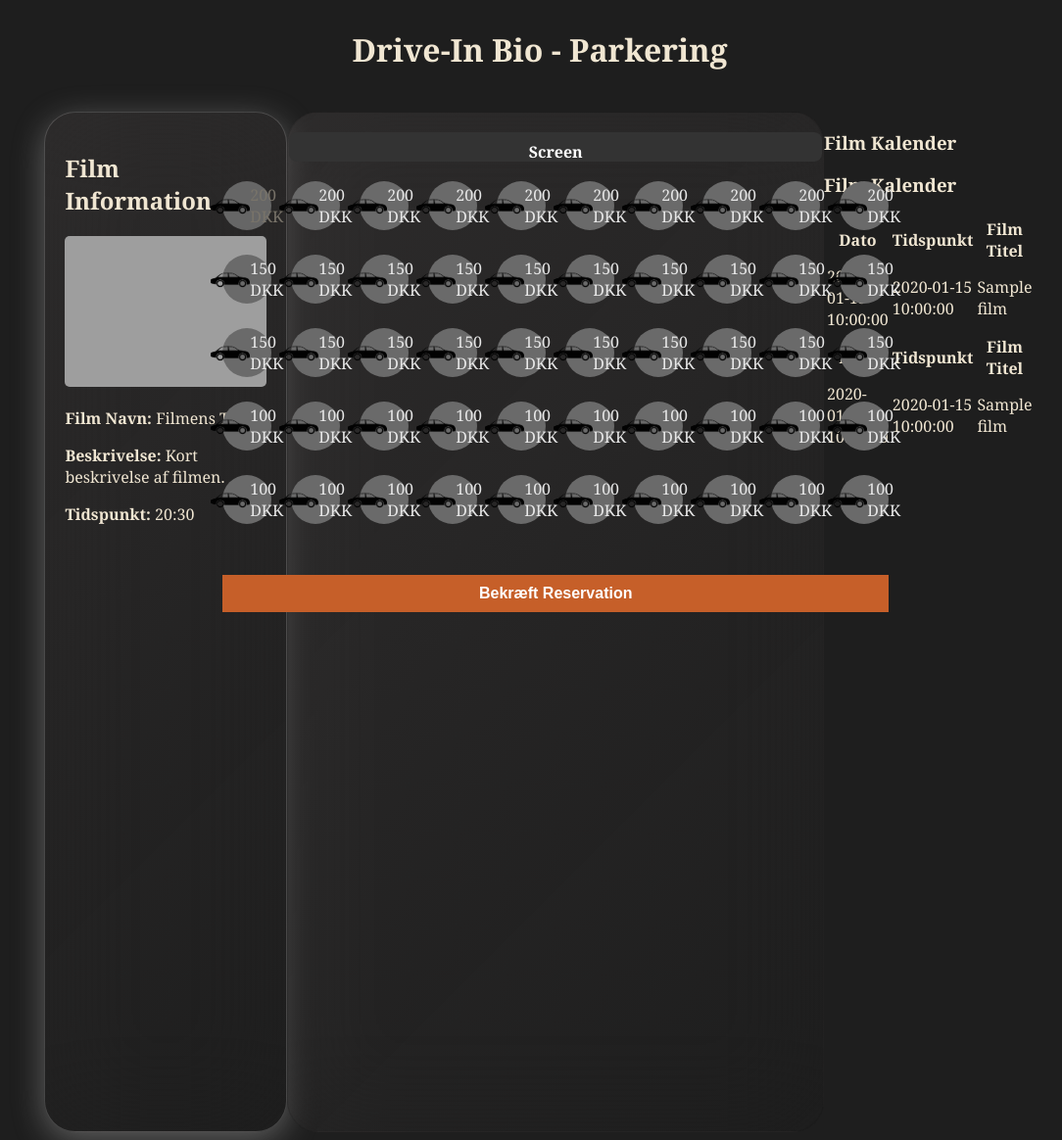
After one commit to Missjessen/Exam-1sem-bio, a PHP site: page /spots/spots.php in a window 1280 px wide. The commit adds this page. Shown: the whole page at 98% size, without its empty margins (89-1173 px from the left). Run offline with PHP 8.4, Linux system fonts and the light colour scheme; tables that the repository leaves empty or names only in its code hold one stand-in row (values such as "Sample post"); grey boxes are pictures that could not be loaded.

Commit message:
booking site

```diff
--- a/includes/connection.php
+++ b/includes/connection.php
@@ -1,11 +1,12 @@
-
 <?php
 require_once 'constants.php';
 
 try {
+    // Opret en ny PDO-forbindelse
     $db = new PDO(DSN, DB_USER, DB_PASS);
     $db->setAttribute(PDO::ATTR_ERRMODE, PDO::ERRMODE_EXCEPTION);
 } catch (PDOException $e) {
-    echo "Databaseforbindelse fejlede: " . $e->getMessage();
+    // Fang fejl i forbindelse og vis en fejlmeddelelse
+    die("Databaseforbindelse fejlede: " . $e->getMessage());
 }
 ?>
--- /dev/null
+++ b/spots/spots.php
@@ -0,0 +1,135 @@
+<!DOCTYPE html>
+<html lang="da">
+<head>
+    <meta charset="UTF-8">
+    <meta name="viewport" content="width=device-width, initial-scale=1.0">
+    <title>Drive-In Bio - Parkering</title>
+    <link rel="stylesheet" href="styles.css">
+</head>
+<body>
+    <h1>Drive-In Bio - Parkering</h1>
+    <div class="container">
+        <!-- Film Information Section -->
+        <div class="film-info">
+            <h2>Film Information</h2>
+            <img src="movie-poster.jpg" alt="Film Plakat" style="width:100%; height: auto; border-radius: 5px;">
+            <p><strong>Film Navn:</strong> Filmens Titel</p>
+            <p><strong>Beskrivelse:</strong> Kort beskrivelse af filmen.</p>
+            <p><strong>Tidspunkt:</strong> 20:30</p>
+        </div>
+
+        <!-- Parking Grid Section -->
+        <div class="parking-grid">
+            <?php
+            require_once '../includes/connection.php';
+
+            $currentFilmId = 1;
+
+            // Hent bookede pladser fra databasen
+            $stmt = $db->prepare("SELECT spot_id FROM bookings WHERE film_id = :film_id");
+            $stmt->bindParam(':film_id', $currentFilmId, PDO::PARAM_INT);
+            $stmt->execute();
+            $bookedSpots = $stmt->fetchAll(PDO::FETCH_COLUMN);
+
+            // Håndter reservation af en plads
+            if (isset($_POST['selected_spot'])) {
+                $selectedSpot = $_POST['selected_spot'];
+                $price = 0;
+
+                if (!in_array($selectedSpot, $bookedSpots)) {
+                    // Beregn prisen afhængig af række (for eksempel)
+                    if ($selectedSpot <= 10) { // Forreste række
+                        $price = 200;
+                    } elseif ($selectedSpot <= 30) { // Midterste rækker
+                        $price = 150;
+                    } else { // Bagerste rækker
+                        $price = 100;
+                    }
+
+                    $insertStmt = $db->prepare("INSERT INTO bookings (film_id, spot_id, price) VALUES (:film_id, :spot_id, :price)");
+                    $insertStmt->bindParam(':film_id', $currentFilmId, PDO::PARAM_INT);
+                    $insertStmt->bindParam(':spot_id', $selectedSpot, PDO::PARAM_INT);
+                    $insertStmt->bindParam(':price', $price, PDO::PARAM_INT);
+
+                    if ($insertStmt->execute()) {
+                        echo "<p>Reservation bekræftet for parkeringsplads: $selectedSpot! Pris: $price DKK</p>";
+                        $bookedSpots[] = $selectedSpot;
+                    } else {
+                        echo "<p>Fejl ved reservation: " . $insertStmt->errorInfo()[2] . "</p>";
+                    }
+                } else {
+                    echo "<p>Pladsen er allerede booket.</p>";
+                }
+            }
+
+            // Generér parkeringspladser og marker dem, der er booket
+            echo '<form method="POST" action="">';
+            echo '<div class="screen">Screen</div>';
+            echo '<div class="parking-rows">';
+
+            for ($i = 1; $i <= 50; $i++) {
+                if ($i % 10 == 1) {
+                    echo '<div class="parking-row">';
+                }
+
+                $class = in_array($i, $bookedSpots) ? 'booked' : 'available';
+                $price = ($i <= 10) ? 200 : (($i <= 30) ? 150 : 100);
+
+                echo '<label>';
+                echo '<input type="radio" name="selected_spot" value="' . $i . '" style="display: none;"' . (in_array($i, $bookedSpots) ? ' disabled' : '') . '>';
+                echo '<div class="parking-spot ' . $class . '" data-spot="' . $i . '" data-price="' . $price . '">';
+                echo '<img src="images/car2.png" alt="Parking Icon" class="parking-icon">';
+                echo '<p class="spot-price">' . $price . ' DKK</p>';
+                echo '</div>';
+                echo '</label>';
+
+                if ($i % 10 == 0) {
+                    echo '</div>';
+                }
+            }
+
+            echo '</div>';
+            echo '<br><input type="submit" value="Bekræft Reservation">';
+            echo '</form>';
+            ?>
+        </div>
+
+            </table>
+            <div>
+
+<!-- Calendar and Price Information Section -->
+<div class="calendar-section">
+   <h3>Film Kalender</h3>
+   <!-- Kalenderen kan genereres baseret på filmens visningstider fra databasen -->
+   <table class="calendar">
+       <tr><th>Dato</th><th>Tidspunkt</th><th>Film Titel</th></tr>
+       <?php
+       // Hent filmvisninger for de kommende dage
+       $calStmt = $db->prepare("SELECT show_date, show_time, title FROM films INNER JOIN showtimes ON films.film_id = showtimes.film_id");
+       $calStmt->execute();
+       while ($row = $calStmt->fetch(PDO::FETCH_ASSOC)) {
+           echo "<tr><td>{$row['show_date']}</td><td>{$row['show_time']}</td><td>{$row['title']}</td></tr>";
+       }
+       ?>
+</div>
+        </div>
+        <div>
+
+         <!-- Calendar and Price Information Section -->
+         <div class="calendar-section">
+            <h3>Film Kalender</h3>
+            <!-- Kalenderen kan genereres baseret på filmens visningstider fra databasen -->
+            <table class="calendar">
+                <tr><th>Dato</th><th>Tidspunkt</th><th>Film Titel</th></tr>
+                <?php
+                // Hent filmvisninger for de kommende dage
+                $calStmt = $db->prepare("SELECT show_date, show_time, title FROM films INNER JOIN showtimes ON films.film_id = showtimes.film_id");
+                $calStmt->execute();
+                while ($row = $calStmt->fetch(PDO::FETCH_ASSOC)) {
+                    echo "<tr><td>{$row['show_date']}</td><td>{$row['show_time']}</td><td>{$row['title']}</td></tr>";
+                }
+                ?>
+    </div>
+
+</body>
+</html>
--- /dev/null
+++ b/spots/styles.css
@@ -0,0 +1,178 @@
+
+body {
+    display: flex;
+    flex-direction: column;
+    align-items: center;
+    background-color: #1e1e1e;
+    color: #f0e6d2;
+    font-family: 'Georgia', serif;
+}
+.container {
+    display: flex;
+    justify-content: space-between;
+    width: 80%;
+    margin-top: 20px;
+}
+.film-info{
+    width: 50%;
+    background-color: #4d4a4a;
+    padding: 20px;
+    border-radius: 48px 0;
+    background: linear-gradient(135deg, rgba(178, 161, 161, 0.1), rgba(184, 182, 182, 0));
+    -webkit-backdrop-filter: blur(40px);
+    backdrop-filter: blur(50px);
+    box-shadow: 0 8px 32px 0 rgba(207, 206, 206, 0.37);
+    border: 1px solid rgba(255, 255, 255, 0.18);
+    border-radius: 32px;
+}
+.parking-grid {
+    width: 50%;
+    height: 1000px;
+    background-color: #4d4a4a;
+    padding: 20px;
+    display: grid;
+    grid-template-columns: repeat(10, 1fr);
+    gap: 5px;
+
+    justify-items: center;
+    border-radius: 0 48px ;
+    background: linear-gradient(135deg, rgba(178, 161, 161, 0.1), rgba(184, 182, 182, 0));
+    -webkit-backdrop-filter: blur(40px);
+    backdrop-filter: blur(50px);
+    box-shadow: 0px;
+    border: 1px solid rgba(23, 23, 23, 0.18);
+    border-radius: 32px;
+}
+.parking-spot{
+    width: 40px;
+    height: 40px;
+    background: url('car-icon.png') no-repeat center;
+    background-size: contain;
+    cursor: pointer;
+}
+.parking-spot.available {
+    filter: grayscale(100%);
+}
+.parking-spot.booked {
+    filter: brightness(0.5);
+}
+.parking-spot.selected {
+    filter: brightness(1.2) sepia(1) hue-rotate(330deg);
+}
+.ticket {
+    margin-top: 20px;
+    padding: 15px;
+    border-radius: 8px;
+    background-color: #2b2b2b;
+}
+.ticket h2 {
+    font-size: 24px;
+    margin-bottom: 10px;
+}
+.ticket p {
+    font-size: 16px;
+}
+.ticket button {
+    width: 100%;
+
+    padding: 10px;
+    background-color: #c65f29;
+    color: #fff;
+    border: none;
+    cursor: pointer;
+    margin-top: 30px;
+    font-size: 16px;
+    font-weight: bold;
+}
+.ticket button:hover {
+    background-color: #a34721;
+}
+
+.img {
+    width: 100%;
+    height: 100%;
+    object-fit: cover;
+}
+input[type="submit"] {
+    width: 100%;
+    padding: 10px;
+    background-color: #c65f29;
+    color: #fff;
+    border: none;
+    cursor: pointer;
+    margin-top: 30px;
+    font-size: 16px;
+    font-weight: bold;
+}
+input[type="submit"]:hover {
+    background-color: #a34721;
+}
+
+/* Layout container */
+.parking-grid {
+    display: flex;
+    flex-direction: column;
+    align-items: center;
+    gap: 20px;
+
+}
+
+/* Screen styling */
+.screen {
+    width: 80%;
+    height: 30px;
+    background-color: #333;
+    color: white;
+    text-align: center;
+    margin: auto;
+    line-height: 40px;
+    font-weight: bold;
+    border-radius: 8px;
+    margin-bottom: 20px;
+}
+
+/* Parking rows container */
+.parking-rows {
+    display: flex;
+    flex-direction: column;
+    gap: 25px;
+}
+
+/* Individual row styling */
+.parking-row {
+    display: flex;
+    justify-content: center;
+    gap: 20px;
+}
+
+/* Individual parking spot */
+.parking-spot {
+    position: relative;
+    width: 50px;
+    height: 50px;
+    background-color: #007bff;
+    border-radius: 50%;
+    display: flex;
+    align-items: center;
+    justify-content: center;
+}
+
+/* Parking icon */
+.parking-icon {
+    width: 100%;
+    height: auto;
+    max-width: 40px;
+    max-height: 40px;
+}
+
+/* Style for booked spots */
+.booked {
+    background-color: #ccc;
+    cursor: not-allowed;
+}
+
+/* Available spots */
+.available {
+    background-color: #007bff;
+    cursor: pointer;
+}
```
Also changed, not shown: admin/Admin.php (renamed from Admin.php, +5 -5 lines), admin/imgUp/upload_image.php (added, +62 -0 lines), admin/styles.css (renamed from styles.css, +25 -0 lines), spots/car-icon.png (added), src/images/car.png (added), src/images/car2.png (added).
